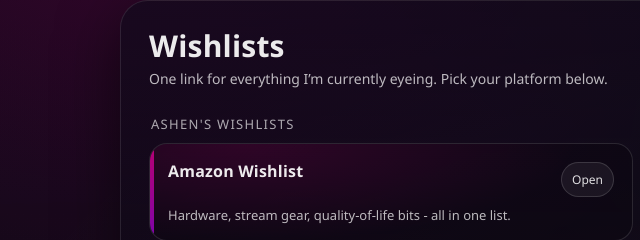
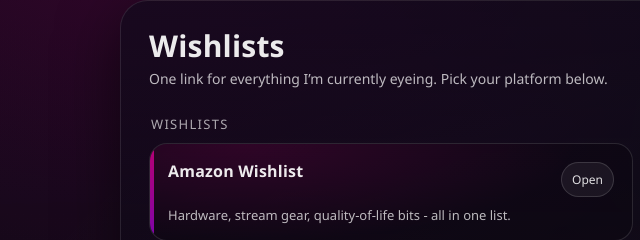
Before and after one commit to ashen-ishere/ashen-wishlist, a plain HTML site: page index.html in a window 1280 px wide. Shown: the part 192-432 px from the top of the page, 0-640 px from the left. Drawn offline with Linux system fonts and the light colour scheme.

Commit message:
Add files via upload

```diff
--- a/index.html
+++ b/index.html
@@ -3,7 +3,7 @@
 <head>
   <meta charset="utf-8" />
   <meta name="viewport" content="width=device-width, initial-scale=1" />
-  <title>Ashen — Hub</title>
+  <title>Ashen's Domain</title>
   <meta name="description" content="Ashen’s hub." />
   <meta name="theme-color" content="#120a1c" />
 
--- a/links.json
+++ b/links.json
@@ -10,7 +10,7 @@
   },
   "sections": [
     {
-      "name": "Ashen's Wishlists",
+      "name": "Wishlists",
       "items": [
         {
           "id": "amazon",
```
